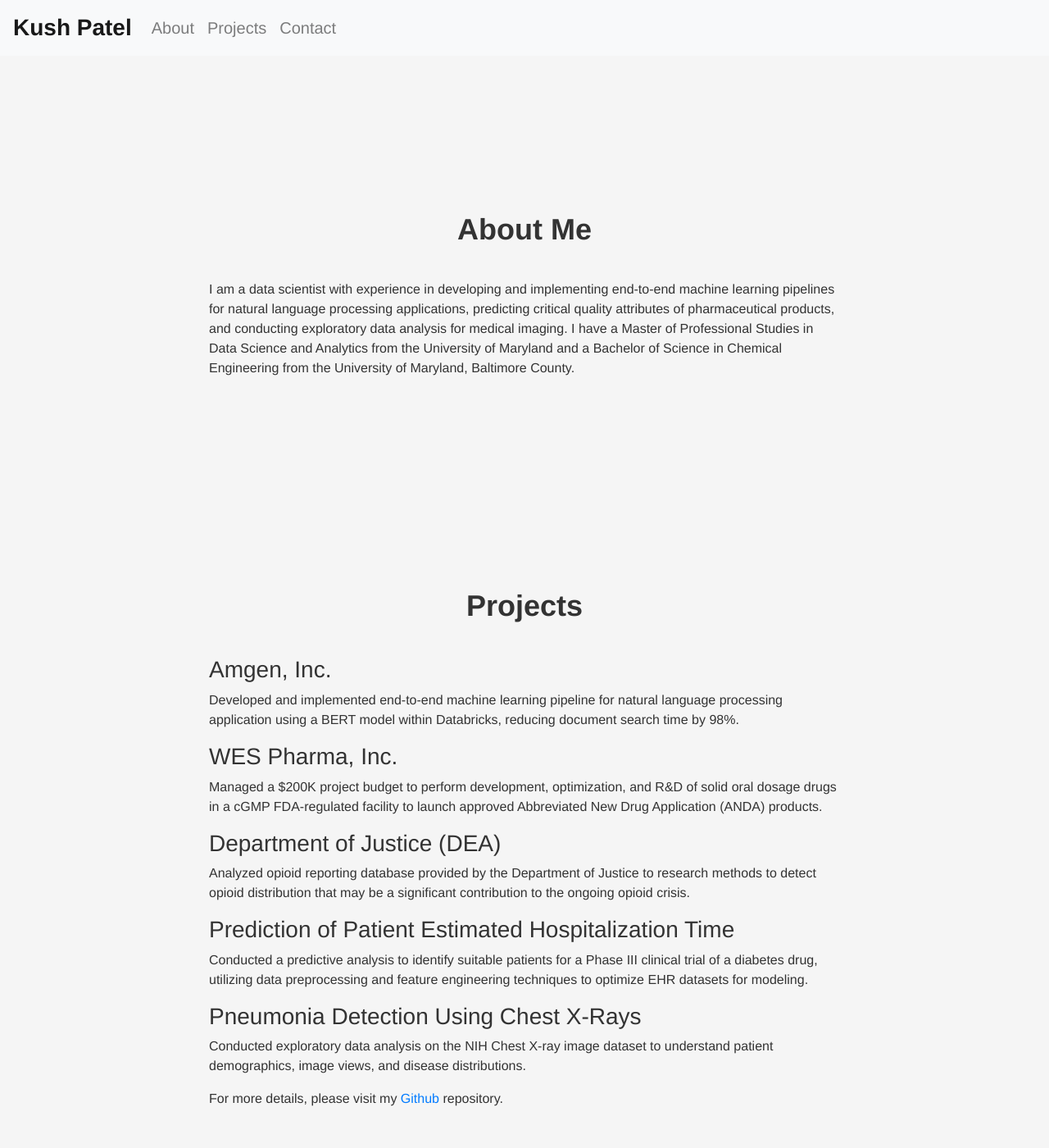
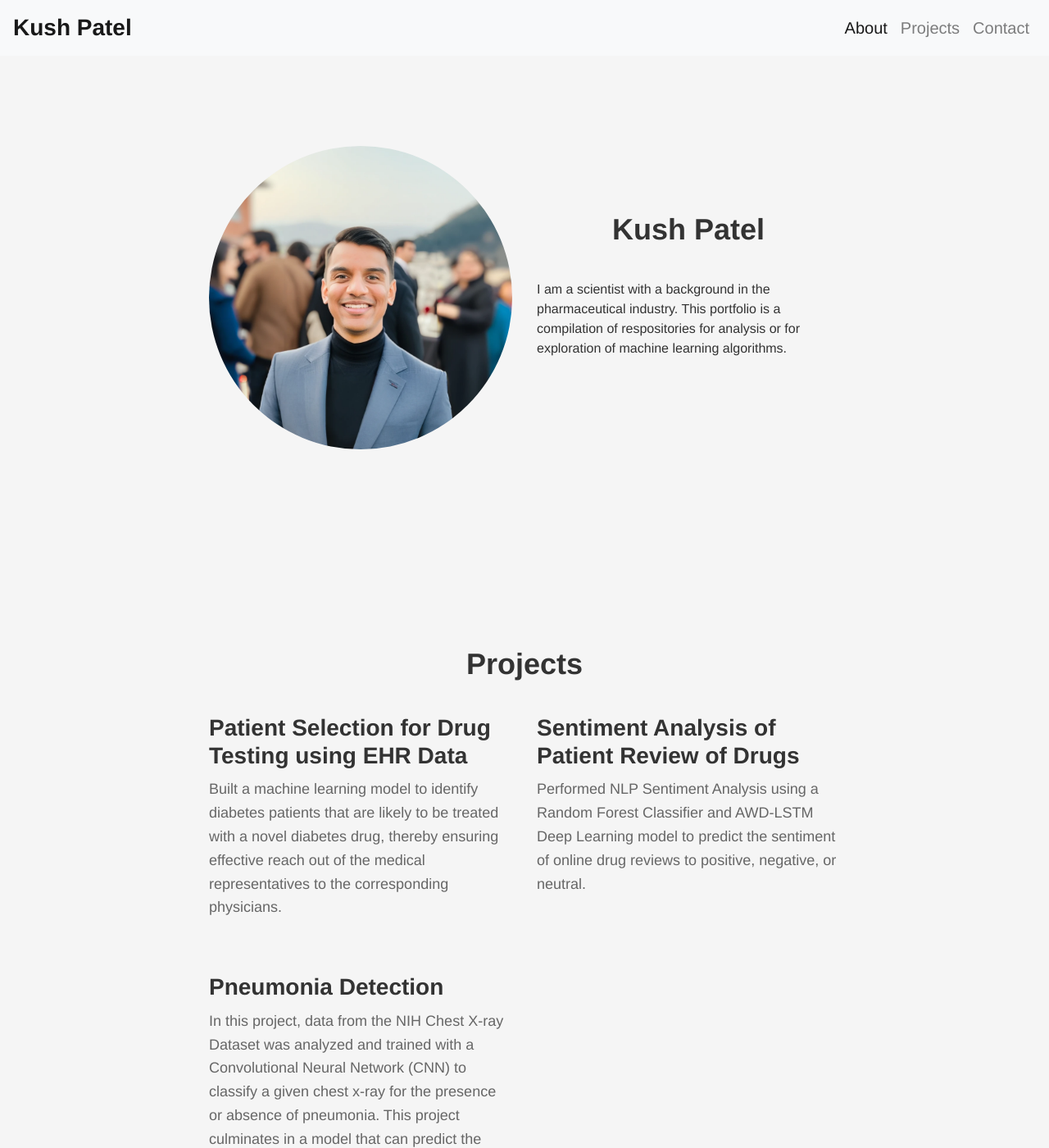
Before and after one commit to kshptl/kshptl.github.io, a Jekyll site: the page index.html, which Jekyll copies as it is, in a window 1280 px wide and 1400 px high. Shown: the whole window at 82% size. Built offline with Jekyll 4.4.1, drawn with Linux system fonts in a browser that asks for light colours; some of the changed text lies outside the part shown.

Commit message:
Update index.html

```diff
--- a/index.html
+++ b/index.html
@@ -1,9 +1,10 @@
 <!DOCTYPE html>
-<html>
+<html lang="en">
 <head>
-	<title>Kush Patel | Data Science Portfolio</title>
 	<meta charset="UTF-8">
 	<meta name="viewport" content="width=device-width, initial-scale=1.0">
+	<meta http-equiv="X-UA-Compatible" content="ie=edge">
+	<title>Kush Patel - Data Scientist</title>
 	<link rel="stylesheet" href="https://stackpath.bootstrapcdn.com/bootstrap/4.5.2/css/bootstrap.min.css">
 	<link rel="stylesheet" href="style.css">
 </head>
@@ -14,8 +15,8 @@
 			<span class="navbar-toggler-icon"></span>
 		</button>
 		<div class="collapse navbar-collapse" id="navbarNav">
-			<ul class="navbar-nav">
-				<li class="nav-item">
+			<ul class="navbar-nav ml-auto">
+				<li class="nav-item active">
 					<a class="nav-link" href="#about">About</a>
 				</li>
 				<li class="nav-item">
@@ -30,37 +31,34 @@
 
 	<section id="about">
 		<div class="container">
-			<h2>About Me</h2>
-			<p>I am a data scientist with experience in developing and implementing end-to-end machine learning pipelines for natural language processing applications, predicting critical quality attributes of pharmaceutical products, and conducting exploratory data analysis for medical imaging. I have a Master of Professional Studies in Data Science and Analytics from the University of Maryland and a Bachelor of Science in Chemical Engineering from the University of Maryland, Baltimore County.</p>
+			<div class="row">
+				<div class="col-md-6">
+					<img src="profile_pic.png" alt="Kush Patel Profile Picture" class="img-fluid rounded-circle">
+				</div>
+				<div class="col-md-6">
+					<h2>Kush Patel</h2>
+					<p>I am a scientist with a background in the pharmaceutical industry. This portfolio is a compilation of respositories for analysis or for exploration of machine learning algorithms.</p>
+				</div>
+			</div>
 		</div>
 	</section>
 
 	<section id="projects">
 		<div class="container">
 			<h2>Projects</h2>
-			<h3>Amgen, Inc.</h3>
-			<p>Developed and implemented end-to-end machine learning pipeline for natural language processing application using a BERT model within Databricks, reducing document search time by 98%.</p>
-			<h3>WES Pharma, Inc.</h3>
-			<p>Managed a $200K project budget to perform development, optimization, and R&D of solid oral dosage drugs in a cGMP FDA-regulated facility to launch approved Abbreviated New Drug Application (ANDA) products.</p>
-			<h3>Department of Justice (DEA)</h3>
-			<p>Analyzed opioid reporting database provided by the Department of Justice to research methods to detect opioid distribution that may be a significant contribution to the ongoing opioid crisis.</p>
-			<h3>Prediction of Patient Estimated Hospitalization Time</h3>
-			<p>Conducted a predictive analysis to identify suitable patients for a Phase III clinical trial of a diabetes drug, utilizing data preprocessing and feature engineering techniques to optimize EHR datasets for modeling.</p>
-			<h3>Pneumonia Detection Using Chest X-Rays</h3>
-			<p>Conducted exploratory data analysis on the NIH Chest X-ray image dataset to understand patient demographics, image views, and disease distributions.</p>
-			<p>For more details, please visit my <a href="https://github.com/myusername">Github</a> repository.</p>
-		</div>
-	</section>
-
-	<section id="contact">
-		<div class="container">
-			<h2>Contact Me</h2>
-			<p>If you would like to get in touch, please send an email to <a href="mailto:kushapatel@live.com">kushapatel@live.com</a>.</p>
-		</div>
-	</section>
-
-	<script src="https://code.jquery.com/jquery-3.5.1.slim.min.js"></script>
-	<script src="https://cdn.jsdelivr.net/npm/popper.js@1.16.0/dist/umd/popper.min.js"></script>
-	<script src="https://stackpath.bootstrapcdn.com/bootstrap/4.5.2/js/bootstrap.min.js"></script>
-</body>
-</html>
+			<div class="row">
+				<div class="col-md-6 project">
+					<h3>Patient Selection for Drug Testing using EHR Data</h3>
+					<p>Built a machine learning model to identify diabetes patients that are likely to be treated with a novel diabetes drug, thereby ensuring effective reach out of the medical representatives to the corresponding physicians.</p>
+				</div>
+				<div class="col-md-6 project">
+					<h3>Sentiment Analysis of Patient Review of Drugs</h3>
+					<p>Performed NLP Sentiment Analysis using a Random Forest Classifier and AWD-LSTM Deep Learning model to predict the sentiment of online drug reviews to positive, negative, or neutral.</p>
+				</div>
+			</div>
+			<div class="row">
+				<div class="col-md-6 project">
+					<h3>Pneumonia Detection</h3>
+					<p>In this project, data from the NIH Chest X-ray Dataset was analyzed and trained with a Convolutional Neural Network (CNN) to classify a given chest x-ray for the presence or absence of pneumonia. This project culminates in a model that can predict the presence of pneumonia with human radiologist-level accuracy.</p>
+				</div>
+				<div class="col-md
```
